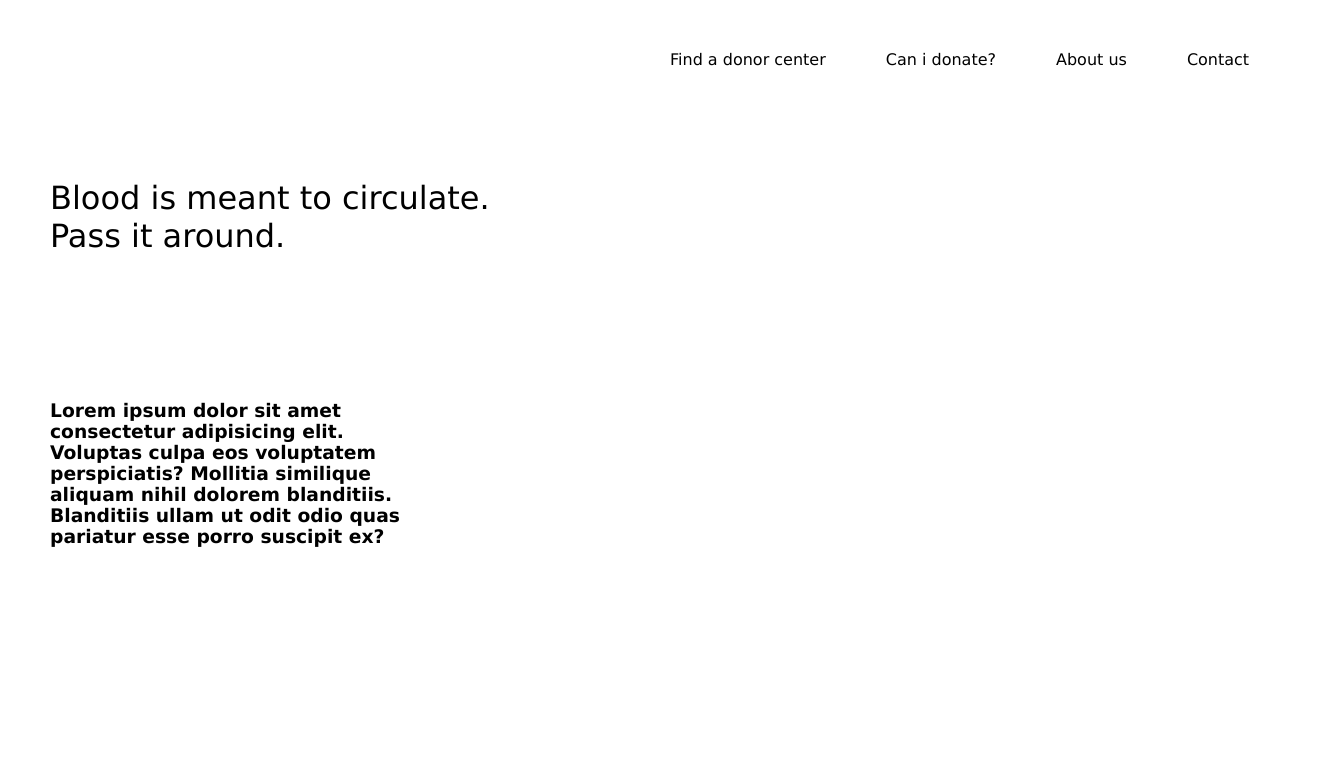
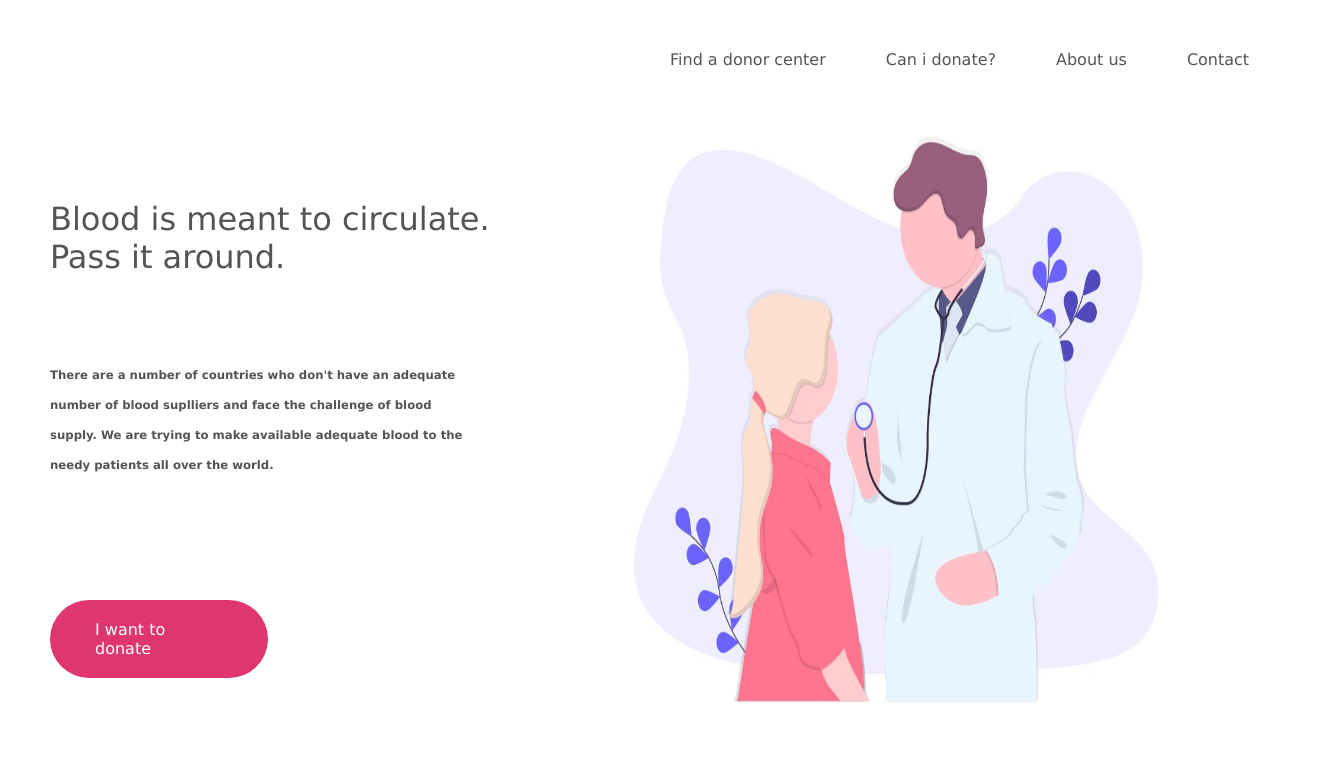
Before and after one commit to balogunodunayo/blood-donation-landing-page, a plain HTML site: page index.html in a window 1280 px wide. Shown: the whole page, 1330 px wide, since content can reach past the window. Drawn offline with Linux system fonts and the light colour scheme.

Commit message:
New changes

```diff
--- a/index.html
+++ b/index.html
@@ -9,7 +9,7 @@
 		<link rel="stylesheet" href="">
 	</head>
 	<body>
-		<header>
+		 <header>
 			<div class="primary-header">
 				<ul class="top-list">Find a donor center</ul>
 				<ul class="top-list">Can i donate?</ul>
@@ -17,23 +17,33 @@
 				<ul class="top-list">Contact</ul>
 			</div>
 			<div class="sub-header">
+
 				<div class="left">
 					<div class="textbox">
+
 						<h1>
 						<span class="text">Blood is meant to circulate.</span>
 						<span class="text">Pass it around.</span>
 						</h1>
 					</div>
+
 					<div class="textbox2">
 						<h3>
-							Lorem ipsum dolor sit amet consectetur adipisicing elit.
-							Voluptas culpa eos voluptatem perspiciatis? Mollitia similique aliquam nihil dolorem blanditiis.
-							Blanditiis ullam ut odit odio quas pariatur esse porro suscipit ex?
+							There are a number of countries who don't have an adequate <br>
+							number of blood suplliers and face the challenge of blood <br>
+							supply. We are trying to make available adequate blood to the <br>
+							needy patients all over the world.
 						</h3>
 					</div>
-					<div></div>
+					<a href="#">
+						<div class="btn">
+							I want to donate
+						</div>
+					</a>
 				</div>
-				<div class="right"></div>
+				<div class="right">
+					<img src="img.jpg" alt="Image"  class="image">
+				</div>
 			</div>
 		</header>
 
--- a/styles.css
+++ b/styles.css
@@ -5,10 +5,28 @@
 	/* background-color: rgb(224, 54, 111); */
 }
 
+body{
+	box-sizing: border-box;
+	width: 100%;
+	padding: 0;
+	color: rgb(85, 84, 84);
+}
+
 .primary-header{
 	display: flex;
 }
 
+.sub-header{
+	display: flex;
+}
+
+.left{
+	width: 60%;
+}
+
+.right{
+	width: 40%;
+}
 .top-list{
 	margin: 30px;
 	background-color: white;
@@ -23,8 +41,8 @@
 }
 
 .textbox{
-	position: relative;
-	top: 100px;
+	position: absolute;
+	top: 25%;
 	left: 50px;
 }
 
@@ -36,7 +54,60 @@
 
 .textbox2{
 	position: absolute;
-	top: 50%;
+	top: 45%;
 	left: 50px;
-	width: 30%;
+	width: 60%;
+	font-weight: 200;
+	font-style: normal;
+	font-size: 10px;
+	font-family: Verdana, Geneva, Tahoma, sans-serif;
+	line-height: 30px;
 }
+
+.btn{
+	position: absolute;
+	top: 75%;
+	left: 50px;
+	display: block;
+	background-color: rgb(224, 54, 111);
+	padding: 20px 45px;
+	border-radius: 80px;
+	-webkit-border-radius: 80px;
+	-moz-border-radius: 80px;
+	-ms-border-radius: 80px;
+	-o-border-radius: 80px;
+	color: white;
+	width: 10%;
+}
+
+.btn:hover,
+ .btn:visited,
+ .btn:link{
+	transform: translateY(-2px);
+	-webkit-transform: translateY(-2px);
+	-moz-transform: translateY(-2px);
+	-ms-transform: translateY(-2px);
+	-o-transform: translateY(-2px);
+	transition: all .2s;
+	-webkit-transition: all .2s;
+	-moz-transition: all .2s;
+	-ms-transition: all .2s;
+	-o-transition: all .2s;
+	box-shadow: 0 1px 15px rgba(0, 0, 0, 0.2);
+}
+
+.btn:active{
+	transform: translateY(1px);
+	-webkit-transform: translateY(1px);
+	-moz-transform: translateY(1px);
+	-ms-transform: translateY(1px);
+	-o-transform: translateY(1px);
+	box-shadow: 0 1px 10px rgba(0, 0, 0, 0.2);
+}
+
+.image{
+	position: absolute;
+	left: 45%;
+	width: 50%;
+	height: 85%;
+}
```
